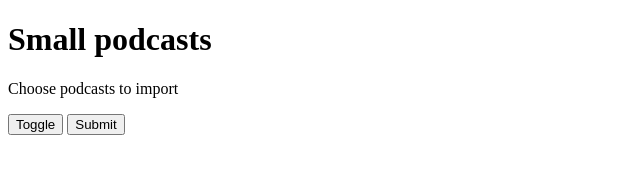
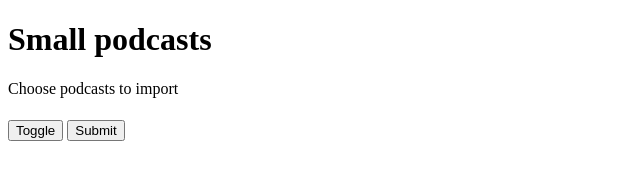
Before and after one commit to gareins/sp3, a plain HTML site: page index.html in a window 1280 px wide. Shown: the whole page, without its empty margins (0-640 px from the left). Drawn offline with nearby package versions, Linux system fonts and the light colour scheme; no server answers.

Commit message:
fixing prev commit

```diff
--- a/index.html
+++ b/index.html
@@ -4,7 +4,7 @@
         <meta charset="utf-8">
         <meta name="viewport" content="width=device-width, initial-scale=1">
         <style>
-            form {
+            #input-div {
                 line-height: 2;
             }
             .chb {
```
